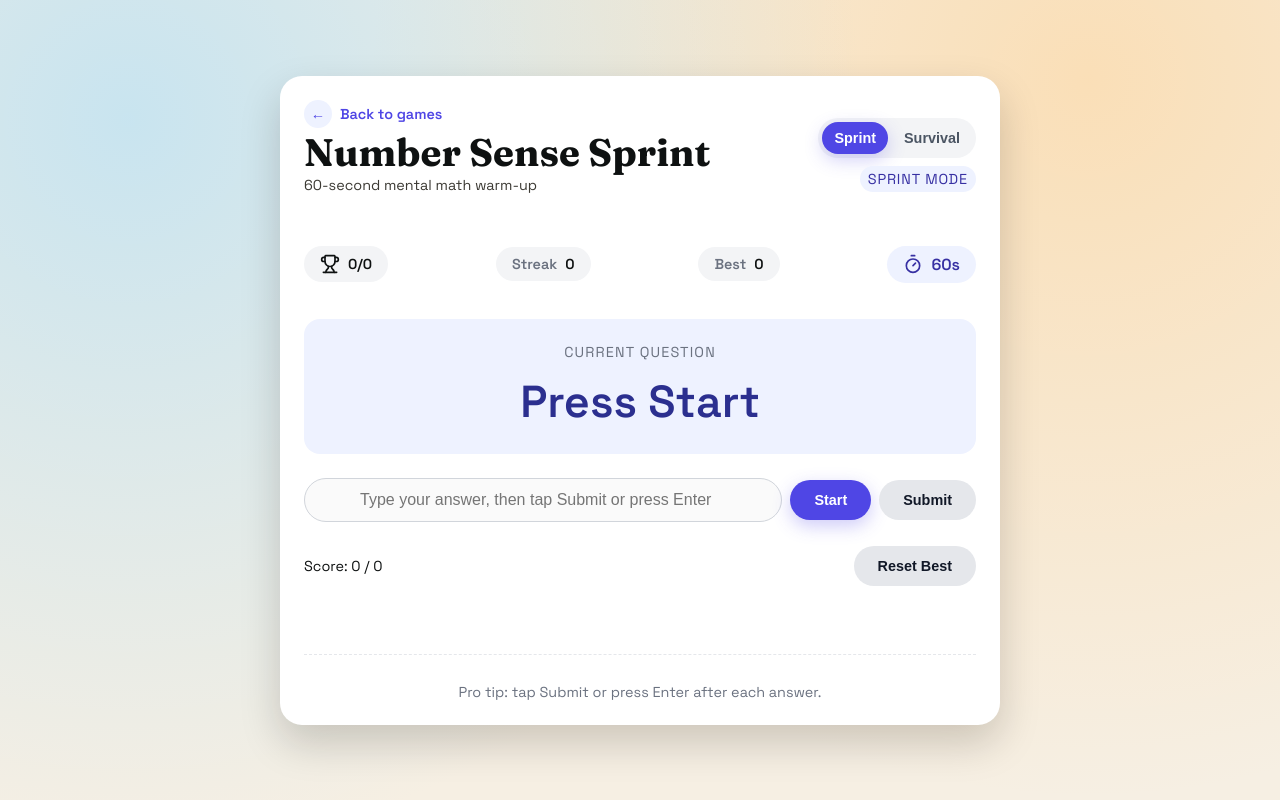
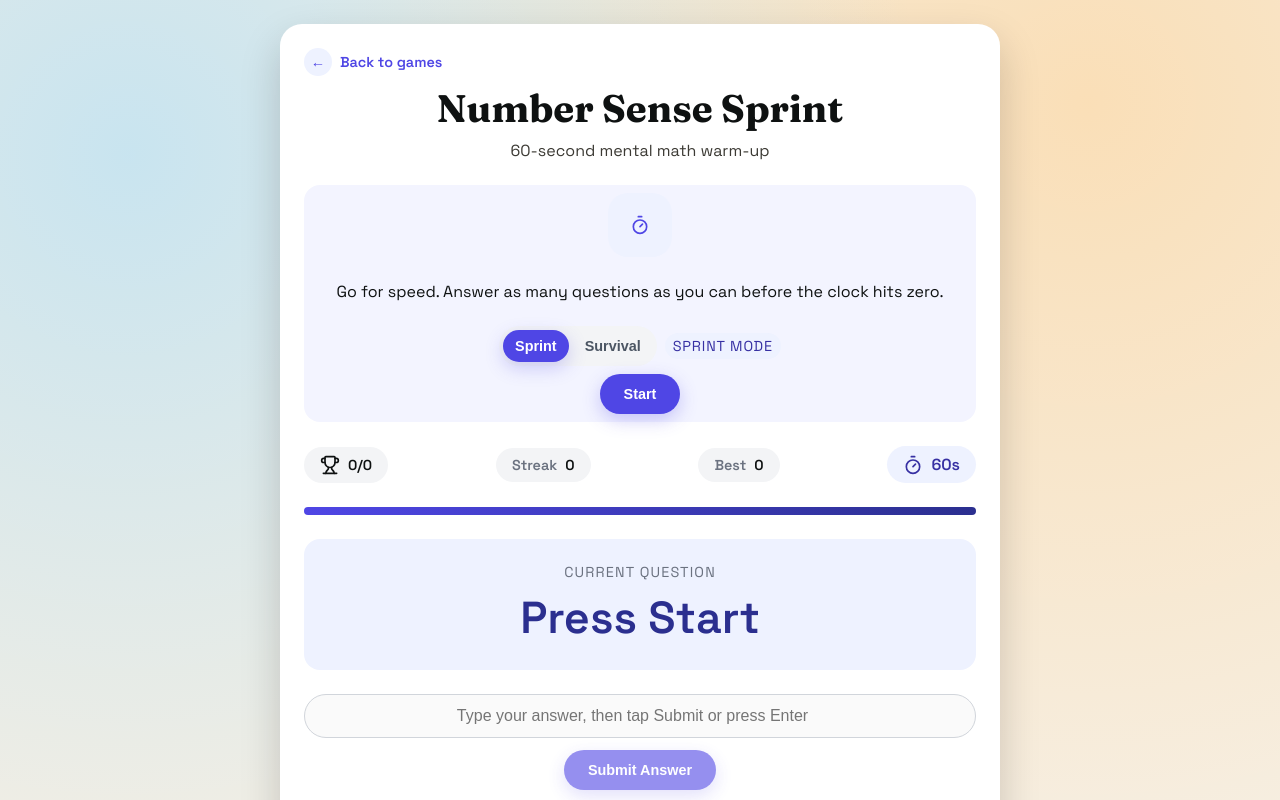
Before and after one commit to lbi-dag/mathgames, a React (Vite) app: page /games/number-sense-sprint in a window 1280 px wide. Shown: the top 800 px of the page. Built offline with nearby package versions, Linux system fonts and the light colour scheme.

Commit message:
feat: add timer progress bar and intro messages to Number Sense Sprint

```diff
--- a/src/games/number-sense-sprint/NumberSenseSprint.tsx
+++ b/src/games/number-sense-sprint/NumberSenseSprint.tsx
@@ -272,22 +272,34 @@ export default function NumberSenseSprint() {
     return `${timeLeft}s`;
   }, [currentMode, timeLeft]);
   const isLowTime = MODES[currentMode].hasTimer && timeLeft !== null && timeLeft <= 10;
+  const timeProgress = useMemo(() => {
+    if (!MODES[currentMode].hasTimer || timeLeft === null) return 0;
+    return Math.max(0, Math.min(100, (timeLeft / SPRINT_TIME_SECONDS) * 100));
+  }, [currentMode, timeLeft]);
+  const introMessage =
+    currentMode === "sprint"
+      ? "Go for speed. Answer as many questions as you can before the clock hits zero."
+      : "Three lives. Difficulty increases as you score.";
 
   const accuracyLabel = `Score: ${stats.totalCorrect} / ${stats.totalAnswered}`;
 
   return (
     <div className={styles.page}>
-      <div className={styles.gameContainer}>
-        <div className={styles.gameHeader}>
-          <div>
+      <div className={styles.card}>
+        <header className={styles.header}>
           <Link className={styles.backLink} to="/">
             <span>&larr;</span>
             Back to games
           </Link>
-            <div className={styles.title}>Number Sense Sprint</div>
-            <div className={styles.subtitle}>{MODES[currentMode].subtitle}</div>
-          </div>
-          <div className={styles.modeArea}>
+          <h1 className={styles.title}>Number Sense Sprint</h1>
+          <p className={styles.subtitle}>{MODES[currentMode].subtitle}</p>
+        </header>
+        <div className={styles.intro}>
+          <span className={styles.introIcon}>
+            {MODES[currentMode].hasTimer ? <Timer className={styles.statIcon} /> : <Trophy className={styles.statIcon} />}
+          </span>
+          <p>{introMessage}</p>
+          <div className={styles.modeRow}>
             <div className={styles.modeToggle}>
               <button
                 type="button"
@@ -306,23 +318,33 @@ export default function NumberSenseSprint() {
             </div>
             <div className={styles.tag}>{MODES[currentMode].tag}</div>
           </div>
+          <div className={styles.actions}>
+            <button
+              type="button"
+              className={styles.primaryAction}
+              disabled={isRunning}
+              onClick={startGame}
+            >
+              {startLabel}
+            </button>
+          </div>
         </div>
 
-        <div className={styles.infoRow}>
+        <div className={styles.statsRow}>
           <div className={styles.statPill}>
             <Trophy className={styles.statIcon} />
             {stats.score}/{stats.totalAnswered}
           </div>
-          <div className={styles.pill}>
+          <div className={styles.statPill}>
             <span className={styles.pillLabel}>Streak</span>
             <span className={styles.pillValue}>{stats.streak}</span>
           </div>
-          <div className={styles.pill}>
+          <div className={styles.statPill}>
             <span className={styles.pillLabel}>Best</span>
             <span className={styles.pillValue}>{bestScore}</span>
           </div>
           <div
-            className={`${styles.pill} ${styles.pillHighlight} ${
+            className={`${styles.statPill} ${styles.pillHighlight} ${
               currentMode === "survival" ? "" : styles.hidden
             }`}
           >
@@ -339,9 +361,15 @@ export default function NumberSenseSprint() {
           </div>
         </div>
 
-        <div className={styles.questionCard}>
-          <div className={styles.questionLabel}>Current Question</div>
-          <div className={styles.questionText}>{currentQuestion ? currentQuestion.text : "Press Start"}</div>
+        {MODES[currentMode].hasTimer && (
+          <div className={styles.progressTrack}>
+            <div className={styles.progressBar} style={{ width: `${timeProgress}%` }} />
+          </div>
+        )}
+
+        <div className={styles.target}>
+          <p className={styles.targetLabel}>Current Question</p>
+          <p className={styles.targetNumber}>{currentQuestion ? currentQuestion.text : "Press Start"}</p>
         </div>
 
         <form className={styles.answerForm} onSubmit={handleAnswerSubmit}>
@@ -356,39 +384,33 @@ export default function NumberSenseSprint() {
             disabled={!isRunning}
             ref={answerInputRef}
           />
-          <div className={styles.buttonRow}>
-            <button
-              type="button"
-              className={`${styles.btn} ${isRunning ? styles.btnSecondary : styles.btnPrimary}`}
-              disabled={isRunning}
-              onClick={startGame}
-            >
-              {startLabel}
-            </button>
-            <button
-              type="submit"
-              className={`${styles.btn} ${isRunning ? styles.btnPrimary : styles.btnSecondary}`}
-              disabled={!isRunning}
-            >
-              Submit
+          <div className={styles.actions}>
+            <button type="submit" className={styles.primaryAction} disabled={!isRunning}>
+              Submit Answer
             </button>
           </div>
         </form>
 
-        <div className={styles.statusRow}>
-          <div>{accuracyLabel}</div>
-          <button type="button" className={`${styles.btn} ${styles.btnSecondary}`} onClick={resetBestScore}>
+        <div className={styles.footerRow}>{accuracyLabel}</div>
+        <div className={styles.actions}>
+          <button type="button" className={styles.secondaryAction} onClick={resetBestScore}>
             Reset Best
           </button>
         </div>
 
+        {feedback.message && (
           <div
             className={`${styles.feedback} ${
-            feedback.type === "correct" ? styles.feedbackCorrect : feedback.type === "wrong" ? styles.feedbackWrong : ""
+              feedback.type === "correct"
+                ? styles.feedbackCorrect
+                : feedback.type === "wrong"
+                  ? styles.feedbackWrong
+                  : ""
             }`}
           >
             {feedback.message}
           </div>
+        )}
 
         <div className={styles.history}>
           {history.map((entry) => (
@@ -405,7 +427,7 @@ export default function NumberSenseSprint() {
           ))}
         </div>
 
-        <div className={styles.footerNote}>Pro tip: tap Submit or press Enter after each answer.</div>
+        <div className={styles.footerRow}>Pro tip: tap Submit or press Enter after each answer.</div>
       </div>
     </div>
   );
--- a/src/games/prime-factor-challenge/PrimeFactorChallenge.tsx
+++ b/src/games/prime-factor-challenge/PrimeFactorChallenge.tsx
@@ -123,11 +123,13 @@ export default function PrimeFactorChallenge() {
             Back to games
           </Link>
           <h1 className={styles.title}>Prime Factor Challenge</h1>
-          <p className={styles.subtitle}>Find the 3 prime factors of the number below</p>
         </header>
 
         <div className={styles.intro}>
-          <p>You have 60 seconds to answer as many questions as you can.</p>
+          <p>
+            Find the 3 prime factors of the number.<br></br>
+            Answer as many questions as you can within 60 seconds.
+          </p>
           <div className={styles.actions}>
             <button
               type="button"
--- a/src/styles/NumberSenseSprint.module.css
+++ b/src/styles/NumberSenseSprint.module.css
@@ -10,7 +10,7 @@
     var(--paper);
 }
 
-.gameContainer {
+.card {
   width: 100%;
   max-width: 720px;
   background: #ffffff;
@@ -21,68 +21,71 @@
   gap: var(--space-6);
 }
 
-.brandRow {
-  display: flex;
-  align-items: center;
-  justify-content: flex-start;
-  margin-bottom: var(--space-2);
+.header {
+  text-align: center;
+  display: grid;
+  gap: var(--space-2);
 }
 
-.siteLogo {
+.title {
+  font-family: "Fraunces", "Times New Roman", serif;
+  font-size: clamp(2rem, 3vw, 2.6rem);
+  margin: 0;
+}
+
+.subtitle {
+  margin: 0;
+  color: #3c3a34;
+  font-size: var(--text-md);
+}
+
+.backLink {
   display: inline-flex;
   align-items: center;
   gap: var(--space-2);
+  font-size: var(--text-sm);
+  color: #4f46e5;
   text-decoration: none;
-  color: #111827;
+  font-weight: 600;
 }
 
-.siteLogo:focus-visible {
-  outline: 2px solid #eef2ff;
-  outline-offset: 3px;
-  border-radius: var(--radius-sm);
+.backLink span {
+  display: inline-flex;
+  width: var(--space-7);
+  height: var(--space-7);
+  border-radius: 50%;
+  align-items: center;
+  justify-content: center;
+  background: #eef2ff;
 }
 
-.logoMark {
-  width: 34px;
-  height: 34px;
-  flex: 0 0 auto;
+.intro {
+  text-align: center;
+  display: grid;
+  gap: var(--space-2);
+  padding: var(--space-2);
+  background: #f3f4ff;
+  border-radius: var(--radius-md);
 }
 
-.logoRing {
-  fill: rgba(79, 70, 229, 0.18);
-  stroke: #4f46e5;
-  stroke-width: 2.6;
+.introIcon {
+  display: inline-flex;
+  align-items: center;
+  justify-content: center;
+  margin: 0 auto;
+  width: 64px;
+  height: 64px;
+  border-radius: 20px;
+  background: #eef2ff;
+  color: #4f46e5;
 }
 
-.logoPlus {
-  stroke: #4f46e5;
-  stroke-width: 3;
-  stroke-linecap: round;
-}
-
-.logoDot {
-  fill: #4f46e5;
-}
-
-.logoText {
-  font-size: var(--text-md);
-  font-weight: 700;
-  letter-spacing: 0.02em;
-}
-
-.gameHeader {
+.modeRow {
   display: flex;
-  justify-content: space-between;
+  flex-wrap: wrap;
+  gap: var(--space-2);
   align-items: center;
-  margin-bottom: var(--space-3);
-  gap: var(--space-3);
-}
-
-.modeArea {
-  display: flex;
-  flex-direction: column;
-  align-items: flex-end;
-  gap: var(--space-2);
+  justify-content: center;
 }
 
 .modeToggle {
@@ -116,32 +119,6 @@
   background: #e5e7eb;
 }
 
-.title {
-  font-family: "Fraunces", "Times New Roman", serif;
-  font-size: clamp(2rem, 3vw, 2.6rem);
-  font-weight: 700;
-}
-
-.backLink {
-  display: inline-flex;
-  align-items: center;
-  gap: var(--space-2);
-  font-size: var(--text-sm);
-  color: #4f46e5;
-  text-decoration: none;
-  font-weight: 600;
-}
-
-.backLink span {
-  display: inline-flex;
-  width: var(--space-7);
-  height: var(--space-7);
-  border-radius: 50%;
-  align-items: center;
-  justify-content: center;
-  background: #eef2ff;
-}
-
 .tag {
   font-size: var(--text-sm);
   padding: var(--space-1) var(--space-2);
@@ -152,20 +129,53 @@
   letter-spacing: 0.06em;
 }
 
-.subtitle {
-  font-size: var(--text-sm);
-  color: #3c3a34;
-  margin-bottom: var(--space-4);
+.actions {
+  display: flex;
+  justify-content: center;
 }
 
-.infoRow {
+.primaryAction {
+  display: inline-flex;
+  align-items: center;
+  justify-content: center;
+  gap: var(--space-2);
+  border: none;
+  border-radius: 999px;
+  padding: var(--space-3) var(--space-6);
+  background: #4f46e5;
+  color: #ffffff;
+  font-size: var(--text-sm);
+  font-weight: 600;
+  cursor: pointer;
+  box-shadow: 0 6px 18px rgba(79, 70, 229, 0.28);
+}
+
+.primaryAction:disabled {
+  opacity: 0.6;
+  cursor: not-allowed;
+}
+
+.secondaryAction {
+  display: inline-flex;
+  align-items: center;
+  justify-content: center;
+  gap: var(--space-2);
+  border: none;
+  border-radius: 999px;
+  padding: var(--space-3) var(--space-6);
+  background: #e5e7eb;
+  color: #111827;
+  font-size: var(--text-sm);
+  font-weight: 600;
+  cursor: pointer;
+}
+
+.statsRow {
   display: flex;
+  flex-wrap: wrap;
   align-items: center;
   justify-content: space-between;
-  margin-bottom: var(--space-3);
   gap: var(--space-4);
-  font-size: var(--text-sm);
-  flex-wrap: wrap;
 }
 
 .statPill {
@@ -203,24 +213,9 @@
   height: 20px;
 }
 
-.pill {
-  padding: var(--space-2) var(--space-4);
-  border-radius: 999px;
-  background: #f3f4f6;
-  display: inline-flex;
-  align-items: center;
-  gap: var(--space-2);
-  font-weight: 600;
-}
-
 .pillHighlight {
   background: #fef2f2;
   color: #b91c1c;
-}
-
-.pillMuted {
-  background: #eef2ff;
-  color: #3730a3;
 }
 
 .pillLabel {
@@ -232,45 +227,57 @@
   font-weight: 600;
 }
 
-.questionCard {
+.progressTrack {
+  width: 100%;
+  height: 8px;
+  border-radius: 999px;
+  background: #e5e7eb;
+  overflow: hidden;
+}
+
+.progressBar {
+  height: 100%;
+  background: linear-gradient(90deg, #4f46e5, #2b2f8f);
+  transition: width 0.2s ease;
+}
+
+.target {
+  text-align: center;
   padding: var(--space-6) var(--space-4);
+  background: #eef2ff;
   border-radius: var(--radius-md);
-  background: #eef2ff;
-  text-align: center;
   display: grid;
   gap: var(--space-2);
 }
 
-.questionLabel {
+.targetLabel {
+  margin: 0;
   font-size: var(--text-sm);
+  color: #6b7280;
+  text-transform: uppercase;
   letter-spacing: 0.08em;
-  text-transform: uppercase;
-  color: #6b7280;
-  margin-bottom: var(--space-1);
 }
 
-.questionText {
+.targetNumber {
+  margin: 0;
   font-size: clamp(2.2rem, 4vw, 2.8rem);
   font-weight: 700;
   color: var(--violet);
 }
 
 .answerForm {
-  display: flex;
-  gap: var(--space-2);
-  align-items: center;
-  flex-wrap: wrap;
+  display: grid;
+  gap: var(--space-3);
 }
 
 .answerInput {
-  flex: 1 1 180px;
+  width: 100%;
   padding: var(--space-3) var(--space-4);
   border-radius: 999px;
   border: 1px solid #d1d5db;
   font-size: var(--text-md);
   outline: none;
   text-align: center;
-  min-width: 0;
 }
 
 .answerInput:focus {
@@ -278,61 +285,30 @@
   box-shadow: 0 0 0 2px rgba(79, 70, 229, 0.15);
 }
 
-.btn {
-  border-radius: 999px;
-  border: none;
-  padding: var(--space-3) var(--space-6);
+.footerRow {
+  text-align: center;
   font-size: var(--text-sm);
-  cursor: pointer;
-  font-weight: 600;
-  transition: transform 0.05s ease, box-shadow 0.1s ease, background 0.1s ease;
-  white-space: nowrap;
+  color: #6b7280;
 }
 
-.btnPrimary {
-  background: #4f46e5;
-  color: #ffffff;
-  box-shadow: 0 6px 18px rgba(79, 70, 229, 0.28);
-}
-
-.btnPrimary:hover {
-  background: #4338ca;
-}
-
-.btnPrimary:active {
-  transform: translateY(1px);
-  box-shadow: 0 2px 6px rgba(79, 70, 229, 0.25);
-}
-
-.btnSecondary {
-  background: #e5e7eb;
+.feedback {
+  text-align: center;
+  font-size: var(--text-sm);
+  font-weight: 600;
+  padding: var(--space-2) var(--space-4);
+  border-radius: 999px;
+  background: #f3f4f6;
   color: #111827;
 }
 
-.buttonRow {
-  display: flex;
-  gap: var(--space-2);
-  flex-shrink: 0;
-}
-
-.statusRow {
-  display: flex;
-  justify-content: space-between;
-  align-items: center;
-  font-size: var(--text-sm);
-}
-
-.feedback {
-  min-height: var(--space-5);
-  font-size: var(--text-sm);
-}
-
 .feedbackCorrect {
-  color: #16a34a;
+  background: rgba(34, 197, 94, 0.12);
+  color: #15803d;
 }
 
 .feedbackWrong {
-  color: #dc2626;
+  background: rgba(239, 68, 68, 0.12);
+  color: #b91c1c;
 }
 
 .history {
@@ -340,12 +316,15 @@
   color: #6b7280;
   max-height: var(--space-14);
   overflow-y: auto;
-  border-top: 1px dashed #e5e7eb;
-  padding-top: var(--space-1);
+  border-radius: var(--radius-md);
+  background: #f9fafb;
+  padding: var(--space-3);
+  display: grid;
+  gap: var(--space-1);
 }
 
 .historyEntry {
-  margin-bottom: var(--space-1);
+  margin: 0;
 }
 
 .historyEntryCorrect {
@@ -356,22 +335,16 @@
   color: #dc2626;
 }
 
-.footerNote {
-  font-size: var(--text-sm);
-  color: #6b7280;
-  text-align: center;
-}
-
 .hidden {
   display: none !important;
 }
 
 @media (max-width: 520px) {
-  .gameContainer {
+  .card {
     padding: var(--space-5);
   }
 
-  .questionText {
+  .targetNumber {
     font-size: 2rem;
   }
 
@@ -379,8 +352,7 @@
     font-size: var(--text-xl);
   }
 
-  .buttonRow {
-    width: 100%;
-    justify-content: space-between;
+  .statsRow {
+    justify-content: center;
   }
 }
```
Lines whose indentation alone changed are shown as unchanged.
